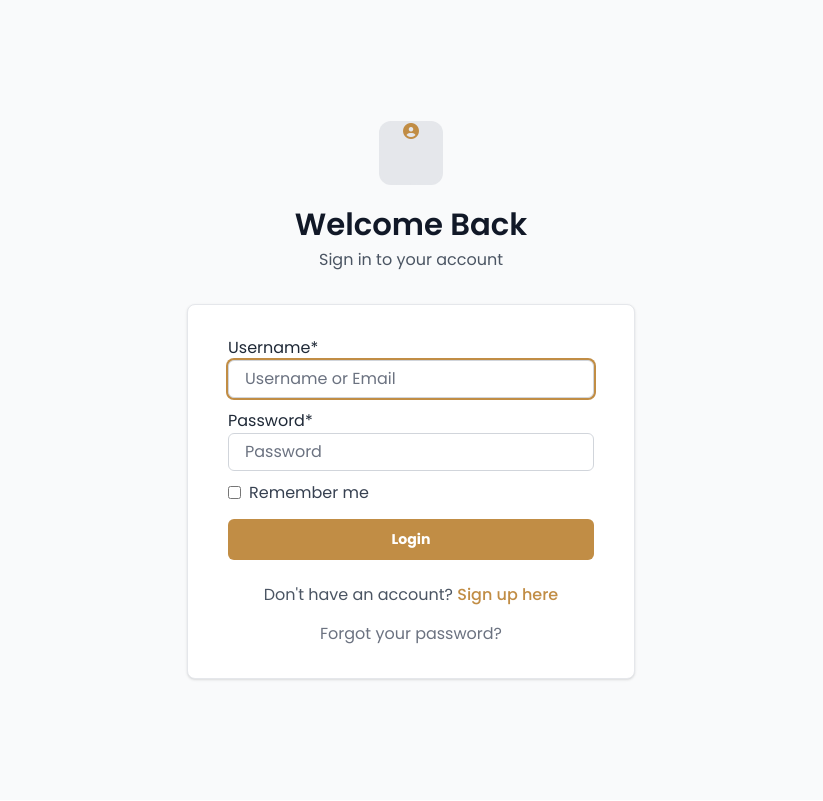
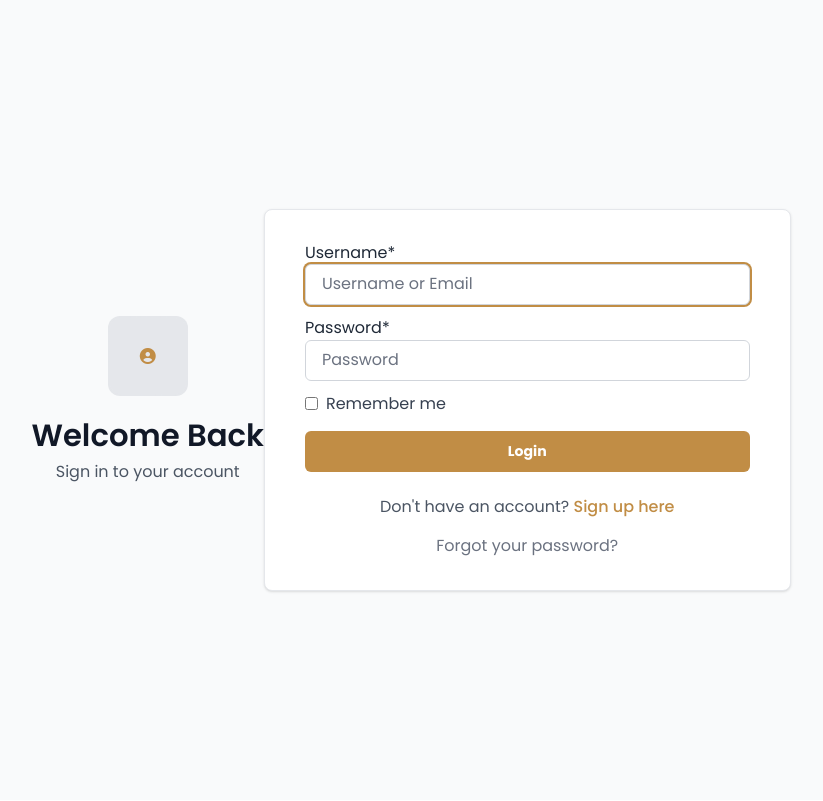
Before and after one commit to FidelisKagashe/Tourism, a Django app: page /accounts/login/ in a window 1280 px wide. Shown: the part 114-915 px from the top of the page, without its empty margins (229-1052 px from the left). Run offline with Django 4.2, Linux system fonts and the light colour scheme; data comes from the database, SQL or seed files in the repository; parts of the project's set-up code (start-up, migrations or seed data) failed here and were passed over; some libraries are stand-ins or nearby versions.

Commit message:
Push origin main

```diff
--- a/templates/accounts/login.html
+++ b/templates/accounts/login.html
@@ -61,11 +61,10 @@
 
 {% block content %}
 <div class="min-h-screen flex items-center justify-center bg-gray-50 dark:bg-gray-900 py-12 px-4 sm:px-6 lg:px-8">
-    <div class="max-w-md w-full space-y-8">
         <div class="text-center">
         <div class="mx-auto flex justify-center">
-                <div class="bg-gray-200 dark:bg-gray-700 border-2 border-dashed dark:border-gray-600 rounded-xl w-16 h-16 flex items-center justify-center">
-                    <i class="fas w-full h-full fa-user-circle text-[#C18D45]"></i>
+            <div class="bg-gray-200 dark:bg-gray-700 border-2 border-dashed dark:border-gray-600 rounded-xl w-20 h-20 flex items-center justify-center">
+            <i class="fas fa-user-circle text-[#C18D45]" style="font-size:3rem; line-height:1;" aria-hidden="true"></i>
             </div>
         </div>
         <h2 class="mt-6 text-3xl font-bold text-gray-900 dark:text-gray-100">
@@ -75,7 +74,6 @@
             {% trans "Sign in to your account" %}
         </p>
         </div>
-
         <div class="bg-white dark:bg-gray-800 py-8 px-4 shadow rounded-lg sm:px-10 border border-gray-200 dark:border-gray-700 dark:text-gray-200">
             {% crispy form %}
 
--- a/templates/parks/park_detail.html
+++ b/templates/parks/park_detail.html
@@ -158,10 +158,10 @@
                     </span>
                 {% endif %}
             </div>
-            <h1 class="hero-title" style="font-size: clamp(2.2rem, 3.0vw, 4.0rem);">
+            <h1 class="" style="font-size: clamp(2.2rem, 3.0vw, 4.0rem);">
             {{ park.name }}
             </h1>
-            <p class="hero-subtitle flex items-center" style="font-size: 0.98rem;">
+            <p class="flex items-center" style="font-size: 0.98rem;">
             <i class="fas fa-map-marker-alt mr-3 text-[#C18D45]" aria-hidden="true"></i>
             {{ park.location }}, {{ park.region }}
             </p>
```
Lines whose indentation alone changed are shown as unchanged.
